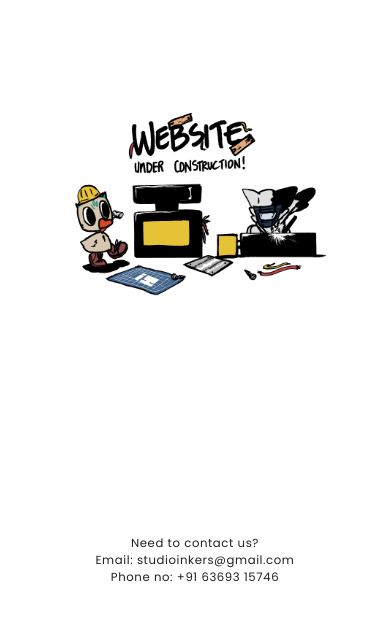
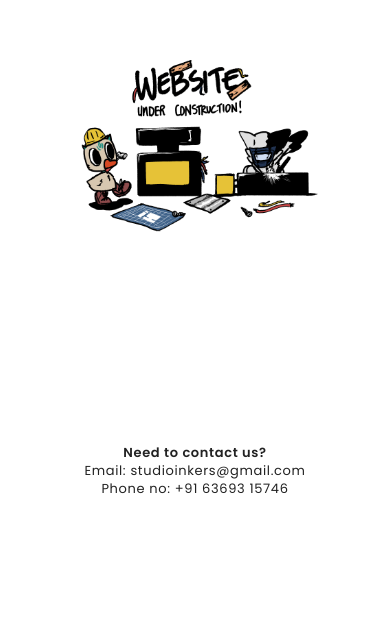
Before and after one commit to Studio-Inkers/Studio-Inkers.github.io, a plain HTML site: page index.html in a window 390 px wide. Shown: the part 165-788 px from the top of the page. Drawn offline with Linux system fonts and the light colour scheme.

Commit message:
fix: improve mobile layout, prevent text/logo overlap, and bold contact heading

```diff
--- a/index.html
+++ b/index.html
@@ -51,20 +51,28 @@
   width: 100vw;
   text-align: center;
   color: #222;
-  font-size: 1.3vw;
+  font-size: clamp(14px, 1.3vw, 20px);
   font-family: 'Poppins', 'Segoe UI', Arial, sans-serif;
   z-index: 2;
   letter-spacing: 0.05em;
   margin-bottom: 2vh;
+  min-height: 5.5em;
+  line-height: 1.4;
+  padding-bottom: 0.5em;
     }
     @media (max-width: 600px) {
       .center-img img {
         max-width: 90vw;
-        max-height: 28vh;
+        max-height: 22vh;
       }
       .bottom-text {
-        font-size: 3vw;
+        font-size: clamp(13px, 3vw, 18px);
         margin-bottom: 1vh;
+        min-height: 7em;
+        padding-bottom: 3.5em;
+      }
+      body {
+        padding-bottom: 90px !important;
       }
     }
     @media (max-width: 1024px) and (min-width: 601px) {
@@ -101,7 +109,7 @@
     <img src="assets/UnderConstruction.png" alt="Under Construction" />
   </div>
   <div class="bottom-text">
-    Need to contact us?<br>
+  <b>Need to contact us?</b><br>
     Email: studioinkers@gmail.com<br>
     Phone no: +91 63693 15746
   </div>
```
